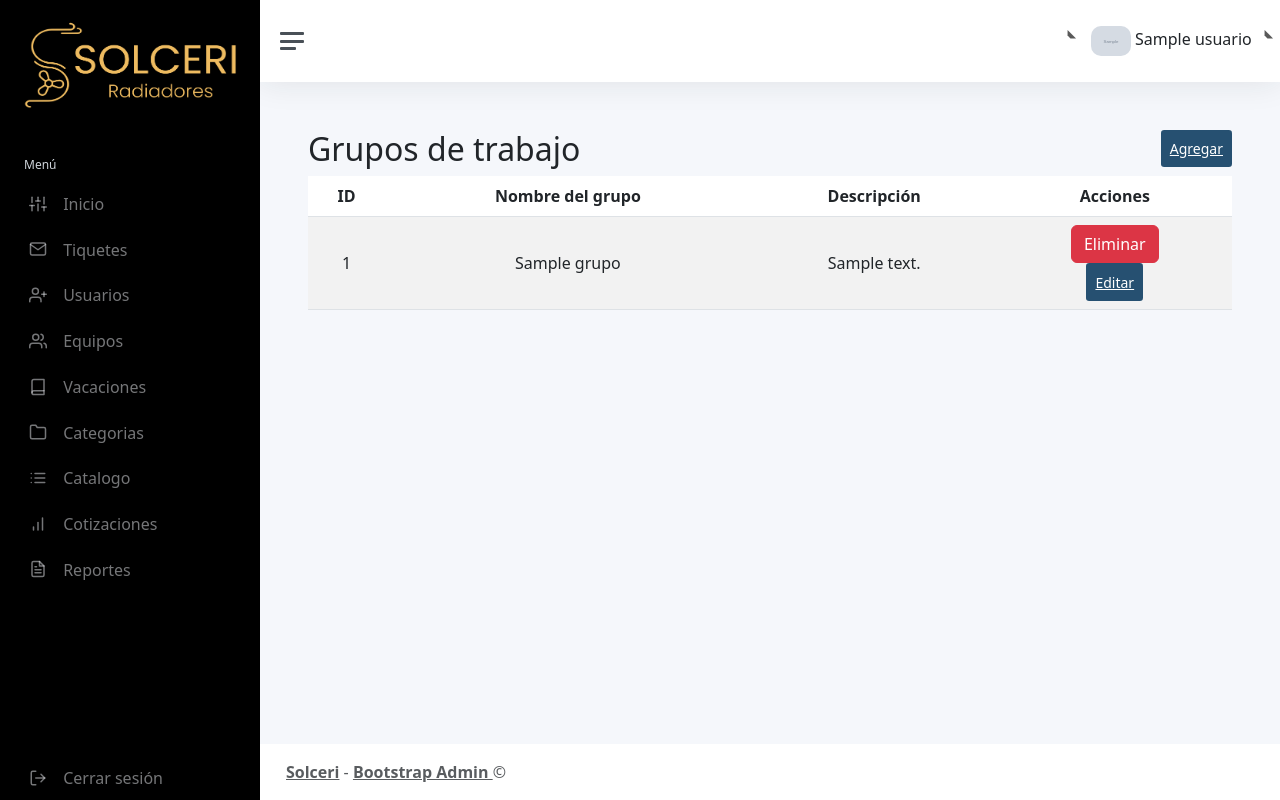
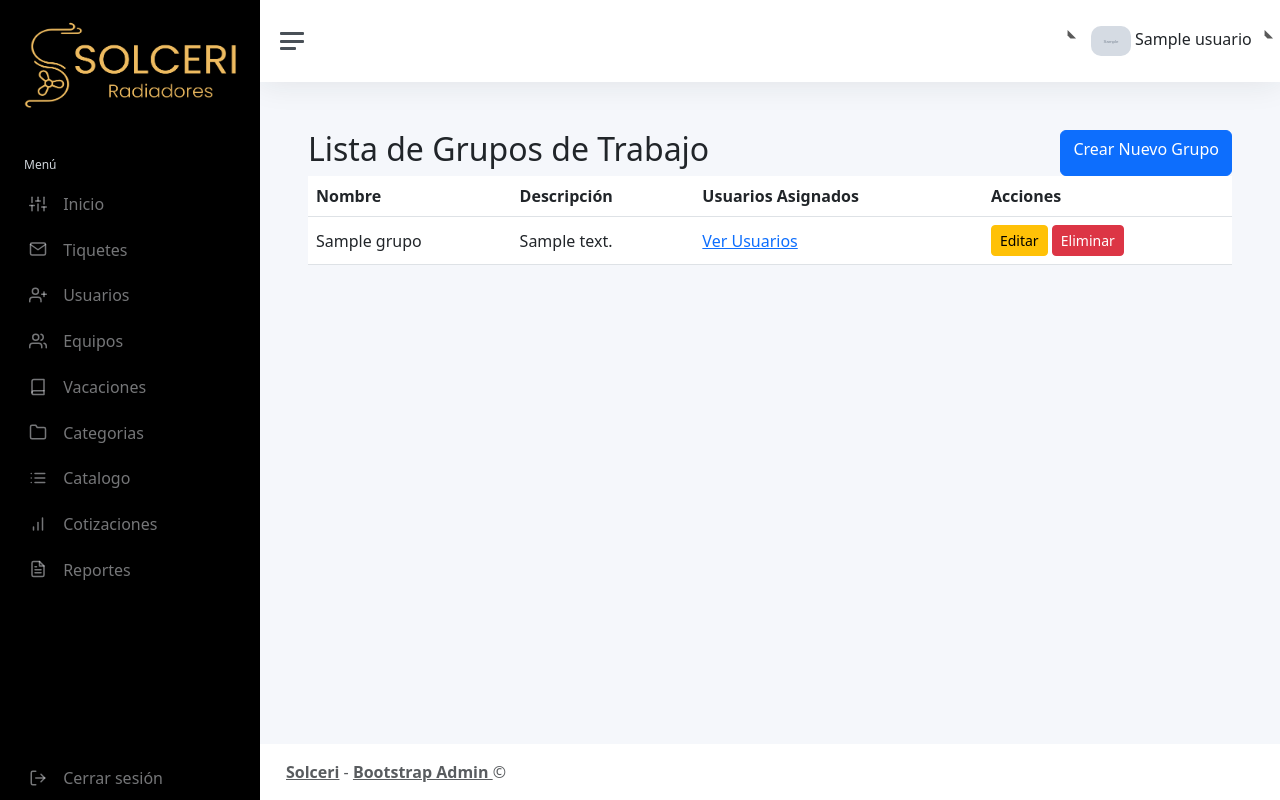
Before and after one commit to Warrgonz/Solceri-Radiadores, a Flask app: page /grupos in a window 1280 px wide. Run offline with Flask 3, Linux system fonts and the light colour scheme; the visitor is signed in with stand-in values (Sample User, id 1); tables that the repository leaves empty hold one stand-in row (values such as "Sample post"); grey boxes marked "Sample" are stand-in pictures; parts of the project's set-up code (start-up, migrations or seed data) failed here and were passed over; some libraries are stand-ins or nearby versions; some web fonts are replaced.

Commit message:
Crud grupos, fixed, multiples usuarios se pueden asignar a grupos

```diff
--- a/routes/grupos.py
+++ b/routes/grupos.py
@@ -4,6 +4,8 @@ from flask import Blueprint, render_template, request, redirect, url_for, jsonif
 from models.grupos import Grupos
 from utils.db import db
 from utils.auth import login_required, role_required
+from models.usuarios import Usuarios
+
 
 grupos_bp = Blueprint('grupos', __name__)
 
@@ -15,22 +17,27 @@ def grupos():
     grupos = Grupos.query.all()
     return render_template('grupos.html', grupos=grupos)
 
-# Ruta para crear un nuevo equipo
 @grupos_bp.route('/grupos/crear', methods=['GET', 'POST'])
 def grupos_crear():
     if request.method == 'POST':
         nombre = request.form['nombre']
         descripcion = request.form['descripcion']
+        usuarios_ids = request.form.getlist('usuarios')  # Obtén los IDs de los usuarios seleccionados
 
         nuevo_grupo = Grupos(nombre=nombre, descripcion=descripcion)
+        for usuario_id in usuarios_ids:
+            usuario = Usuarios.query.get(int(usuario_id))
+            if usuario:
+                nuevo_grupo.usuarios.append(usuario)
+
         db.session.add(nuevo_grupo)
         db.session.commit()
 
-        return redirect(url_for('grupos.grupos'))  # Redirige a la lista de equipos
+        return redirect(url_for('grupos.grupos'))  # Redirige a la lista de grupos
 
-    return render_template('grupos_crear.html')
+    usuarios = Usuarios.query.filter(Usuarios.id_rol.in_([1, 2])).all()
+    return render_template('grupos_crear.html', usuarios=usuarios)
 
-# Ruta para editar un equipo específico
 @grupos_bp.route('/grupos/editar/<int:id_grupo>', methods=['GET', 'POST'])
 def grupos_editar(id_grupo):
     grupo = Grupos.query.get(id_grupo)
@@ -38,20 +45,35 @@ def grupos_editar(id_grupo):
         if grupo:
             grupo.nombre = request.form['nombre']
             grupo.descripcion = request.form['descripcion']
+            grupo.usuarios.clear()  # Limpia usuarios actuales
+            usuarios_ids = request.form.getlist('usuarios')  # Obtén los IDs de los usuarios seleccionados
+            for usuario_id in usuarios_ids:
+                usuario = Usuarios.query.get(int(usuario_id))
+                if usuario:
+                    grupo.usuarios.append(usuario)
             db.session.commit()
             return jsonify({'message': 'El grupo ha sido actualizado exitosamente'})
         else:
             return jsonify({'error': 'El grupo no existe'}), 404
 
-    return render_template('grupos_editar.html', grupo=grupo)
+    usuarios = Usuarios.query.filter(Usuarios.id_rol.in_([1, 2])).all()
+    return render_template('grupos_editar.html', grupo=grupo, usuarios=usuarios)
 
-# Ruta para eliminar un equipo específico
 @grupos_bp.route('/grupos/eliminar/<int:id_grupo>', methods=['POST'])
 def grupos_eliminar(id_grupo):
     grupo = Grupos.query.get(id_grupo)
     if grupo:
         db.session.delete(grupo)
         db.session.commit()
-        return jsonify({'message': 'El grupo ha sido eliminado exitosamente'})
+        return redirect(url_for('grupos.grupos'))
     else:
         return jsonify({'error': 'El grupo no existe'}), 404
+
+@grupos_bp.route('/grupos/detalles/<int:id_grupo>')
+@login_required
+@role_required([1])
+def grupos_detalles(id_grupo):
+    grupo = Grupos.query.get(id_grupo)
+    if grupo:
+        return render_template('grupos_detalles.html', grupo=grupo)
+    return jsonify({'error': 'El grupo no existe'}), 404
--- a/templates/grupos.html
+++ b/templates/grupos.html
@@ -1,38 +1,35 @@
+<!-- templates/grupos.html -->
 {% extends "layout.html" %}
 {% block content %}
 <div class="d-flex justify-content-between">
-    <h2>Grupos de trabajo</h2>
-    <div>
-        <a href="{{ url_for('grupos.grupos_crear') }}" class="btn-solceri">Agregar</a>
+    <h2>Lista de Grupos de Trabajo</h2>
+    <a href="{{ url_for('grupos.grupos_crear') }}" class="btn btn-primary">Crear Nuevo Grupo</a>
 </div>
-</div>
-<div class="table-responsive">
-    <table class="table table-striped" style="width:100%">
+<table class="table">
     <thead>
-            <tr class="text-center">
-                <th>ID</th>
-                <th>Nombre del grupo</th>
+        <tr>
+            <th>Nombre</th>
             <th>Descripción</th>
+            <th>Usuarios Asignados</th>
             <th>Acciones</th>
         </tr>
     </thead>
-        <tbody class="text-center">
+    <tbody>
         {% for grupo in grupos %}
         <tr>
-                <td>{{ grupo.id_grupo }}</td>
             <td>{{ grupo.nombre }}</td>
             <td>{{ grupo.descripcion }}</td>
             <td>
-                    <div class="flex-wrap">
-                        <form action="{{ url_for('grupos.grupos_eliminar', id_grupo=grupo.id_grupo) }}" method="post">
-                            <button type="submit" class="btn btn-danger btn-md" onclick="return confirm('¿Estás seguro de eliminar este grupo?')">Eliminar</button>
+                <a href="{{ url_for('grupos.grupos_detalles', id_grupo=grupo.id_grupo) }}">Ver Usuarios</a>
+            </td>
+            <td>
+                <a href="{{ url_for('grupos.grupos_editar', id_grupo=grupo.id_grupo) }}" class="btn btn-warning btn-sm">Editar</a>
+                <form action="{{ url_for('grupos.grupos_eliminar', id_grupo=grupo.id_grupo) }}" method="POST" style="display:inline;">
+                    <button type="submit" class="btn btn-danger btn-sm">Eliminar</button>
                 </form>
-                        <a href="{{ url_for('grupos.grupos_editar', id_grupo=grupo.id_grupo) }}" class="btn-solceri">Editar</a>
-                    </div>
             </td>
         </tr>
         {% endfor %}
     </tbody>
 </table>
-</div>
 {% endblock %}
```
Also changed, not shown: models/grupos.py (+9 -0 lines), templates/asignar_usuarios.html (added, +29 -0 lines), templates/grupos_crear.html (+9 -0 lines), templates/grupos_detalles.html (added, +24 -0 lines), templates/grupos_editar.html (+26 -0 lines). Lines whose indentation alone changed are shown as unchanged.
